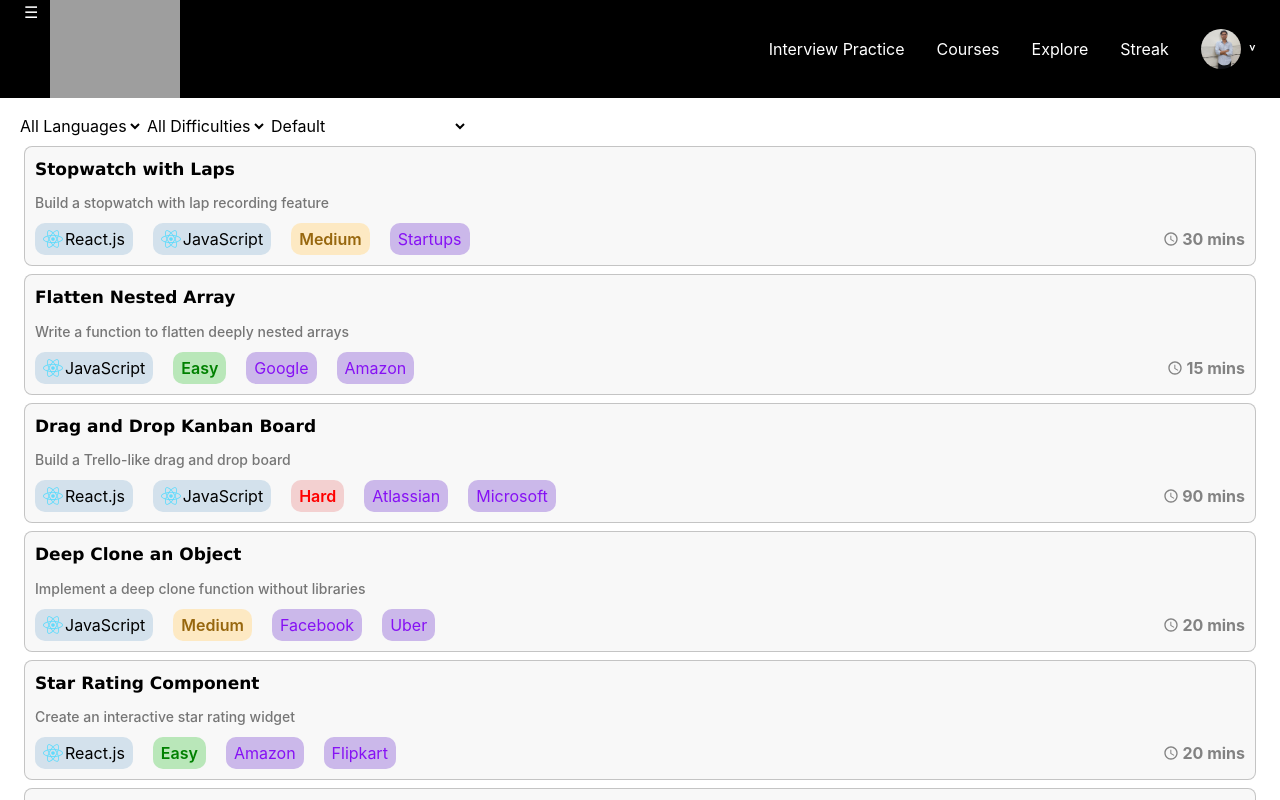
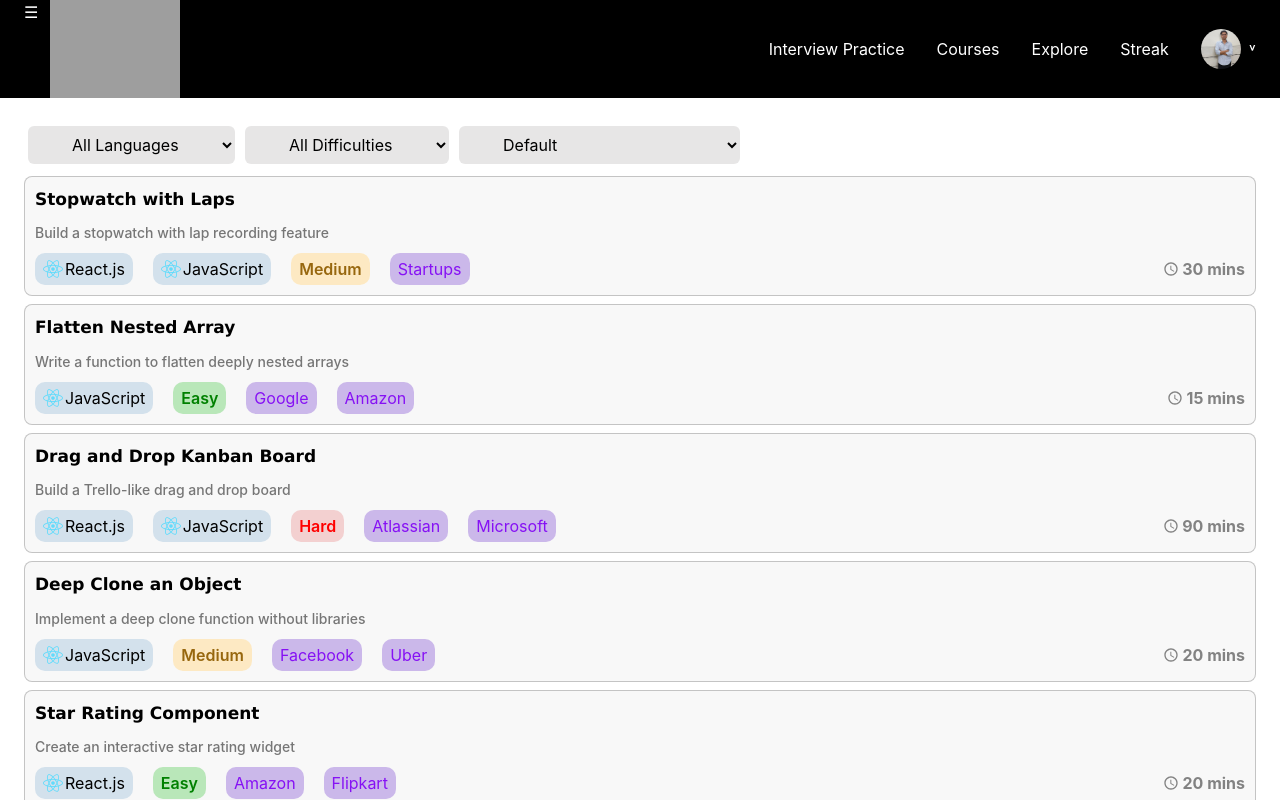
Before and after one commit to amanuniyal01/Aashirwad-Dev, a React (Vite) app: page /interview in a window 1280 px wide. Shown: the top 800 px of the page. Built offline with nearby package versions, Linux system fonts and the light colour scheme; grey boxes are pictures that could not be loaded.

Commit message:
Style filter bars

```diff
--- a/src/components/Interview/Interview.css
+++ b/src/components/Interview/Interview.css
@@ -1,3 +1,9 @@
 .interview-Container {
     height: 100vh;
 }
+
+.FilterSection {
+    margin: 12px;
+    display: flex;
+    gap: 10px
+}
--- a/src/components/Interview/Interview.tsx
+++ b/src/components/Interview/Interview.tsx
@@ -42,13 +42,14 @@ function Interview() {
         <div className="interview-Container">
 
             <div className="FilterSection">
-                <select value={language} onChange={(e) => setLanguage(e.target.value)}>
+                <select className="filter-select" value={language} onChange={(e) => setLanguage(e.target.value)}>
                     <option>All Languages</option>
                     <option>JavaScript</option>
                     <option>React.js</option>
                 </select>
 
                 <select
+                    className="filter-select"
                     value={difficulties}
                     onChange={(e) => setDifficulties(e.target.value)}
                 >
@@ -57,7 +58,7 @@ function Interview() {
                         <option key={index}>{opt}</option>
                     ))}
                 </select>
-                <select value={difficultyOrder} onChange={(e) => setDifficultyOrder(e.target.value)}>
+                <select className="filter-select" value={difficultyOrder} onChange={(e) => setDifficultyOrder(e.target.value)}>
                     <option>
                         Default
                     </option>
--- a/styles/variable.css
+++ b/styles/variable.css
@@ -15,3 +15,14 @@
 .padding-sm {
     padding: 4px 8px;
 }
+
+/* Filter Select */
+.filter-select {
+    background-color: rgba(172, 168, 168, 0.285);
+    padding: 8px 40px;
+    border-radius: 6px;
+}
+
+.filter-select:hover {
+    cursor: pointer;
+}
```
